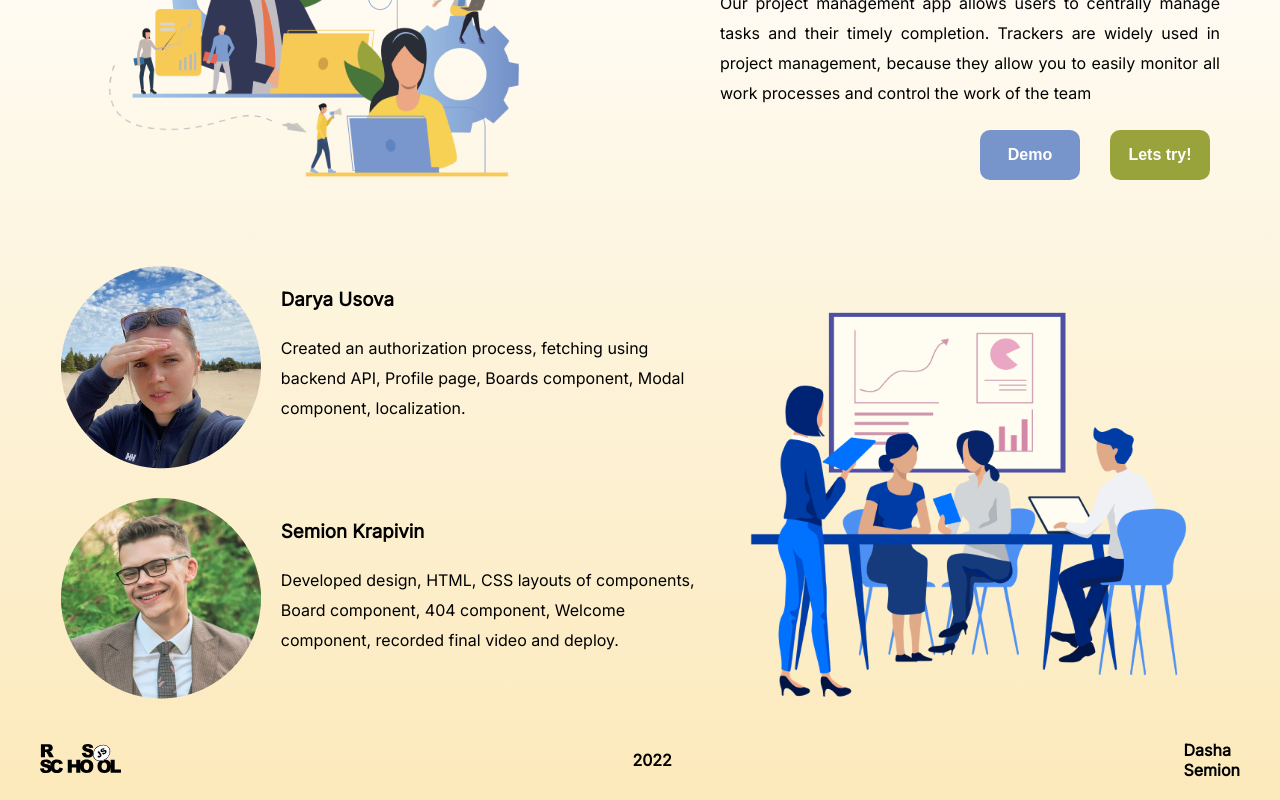
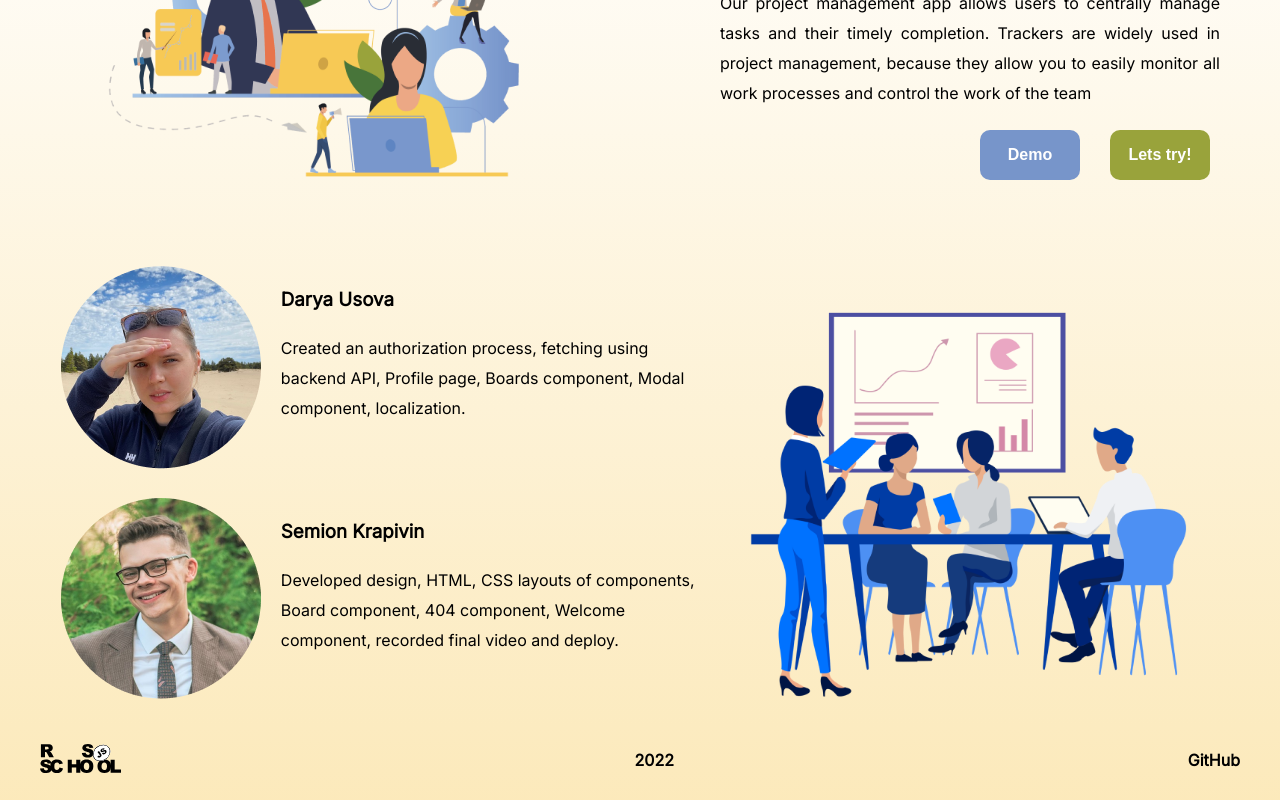
Before and after one commit to S4mm4ael/project-management-app, a React (Create React App) app: page / in a window 1280 px wide. Shown: the part 268-1068 px from the top of the page. Built offline with nearby package versions, Linux system fonts and the light colour scheme.

Commit message:
fix: footer GH link

```diff
--- a/src/components/Footer/Footer.tsx
+++ b/src/components/Footer/Footer.tsx
@@ -14,8 +14,7 @@ function Footer() {
           </div>
           <div className="footer__center">2022</div>
           <div className={styles.footer__right}>
-            <a href="https://github.com/Sammily">Dasha </a>
-            <a href="https://github.com/S4mm4ael"> Semion</a>
+            <a href="https://github.com/Sammily/project-management-app">GitHub</a>
           </div>
         </div>
       </footer>
```
